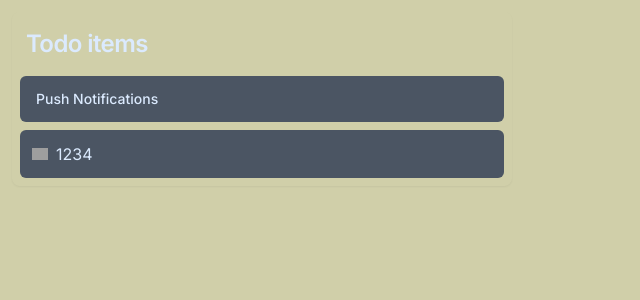
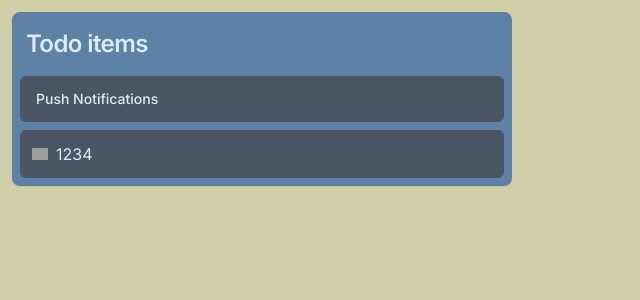
Before and after one commit to gaexp225120/MyCalendar, a Next.js app: page / in a window 1280 px wide. Shown: the top 300 px of the page, without its empty margins (0-640 px from the left). Built offline with nearby package versions, Linux system fonts and the light colour scheme; grey boxes are pictures that could not be loaded.

Commit message:
todo Card update for layout

```diff
--- a/components/TodoCard.tsx
+++ b/components/TodoCard.tsx
@@ -2,13 +2,13 @@
 import {
   Card,
   CardContent,
-  CardDescription,
   CardFooter,
   CardHeader,
   CardTitle,
 } from "@/components/ui/card";
 import { useState } from "react";
 import AddTodo from "./AddTodo";
+import TodoItem from "./TodoItem";
 
 type CardProps = React.ComponentProps<typeof Card>;
 
@@ -26,18 +26,15 @@ const TodoCard = ({ todoProp }: TodoCardProps) => {
   const { title } = todoProp;
   const addTodoProps = { setTodoList };
   return (
-    <Card className="w-[500px] bg-cardbg text-blue-100">
+    <Card className="w-[500px] bg-cardBg text-blue-100">
       <CardHeader>
         <CardTitle className="py-[12px] px-[6px]">{title}</CardTitle>
       </CardHeader>
       <CardContent className="grid gap-4">
-        <div className=" flex items-center p-4 rounded-md bg-gray-600 ">
-          <div className="flex-1 space-y-1">
-            <p className="text-sm font-medium leading-none">
-              Push Notifications
-            </p>
-          </div>
-        </div>
+        {todoList.map((todo, index) => {
+          return <div key={index}>todo</div>;
+        })}
+        <TodoItem />
       </CardContent>
       <CardFooter>
         <AddTodo addTodoProps={addTodoProps} />
```
